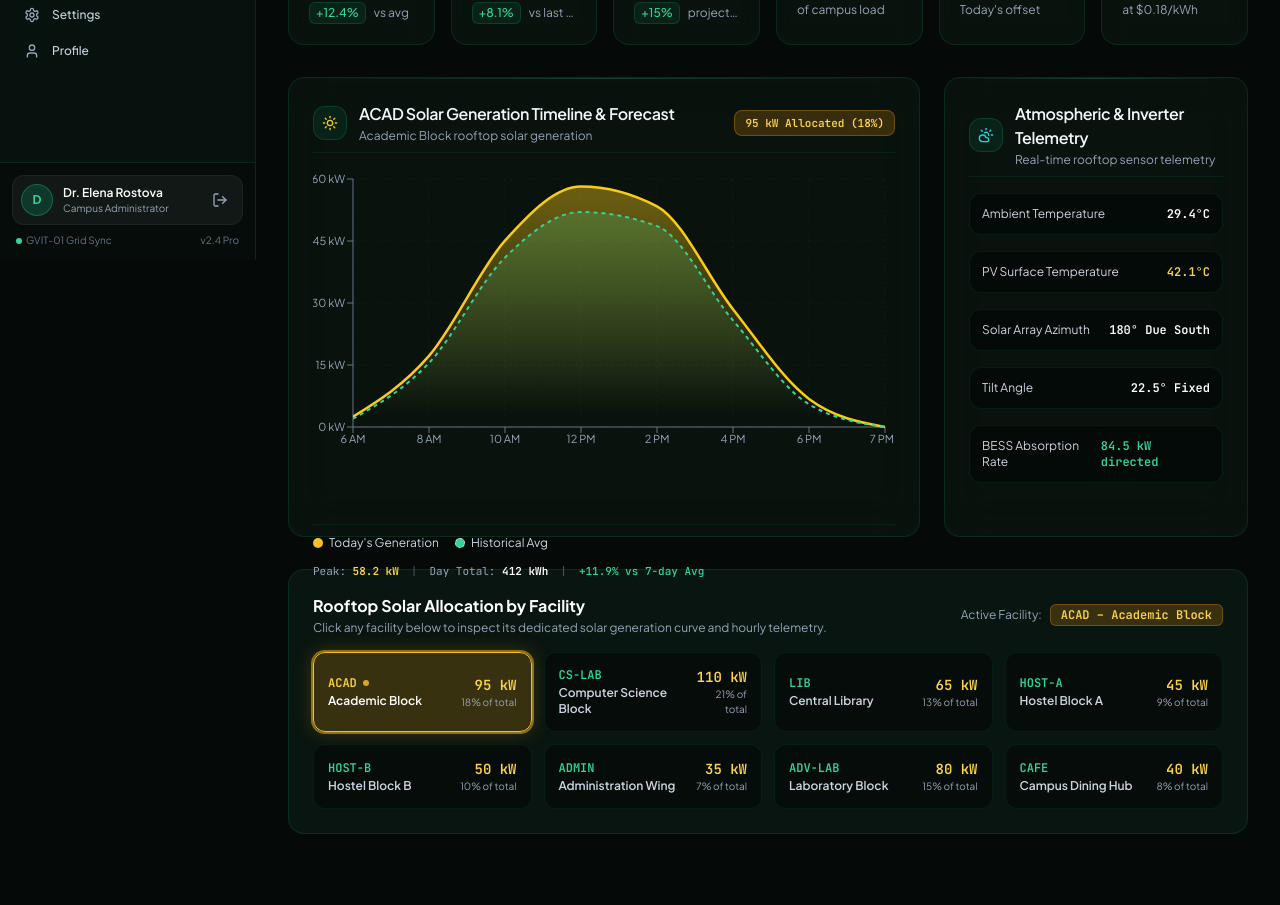
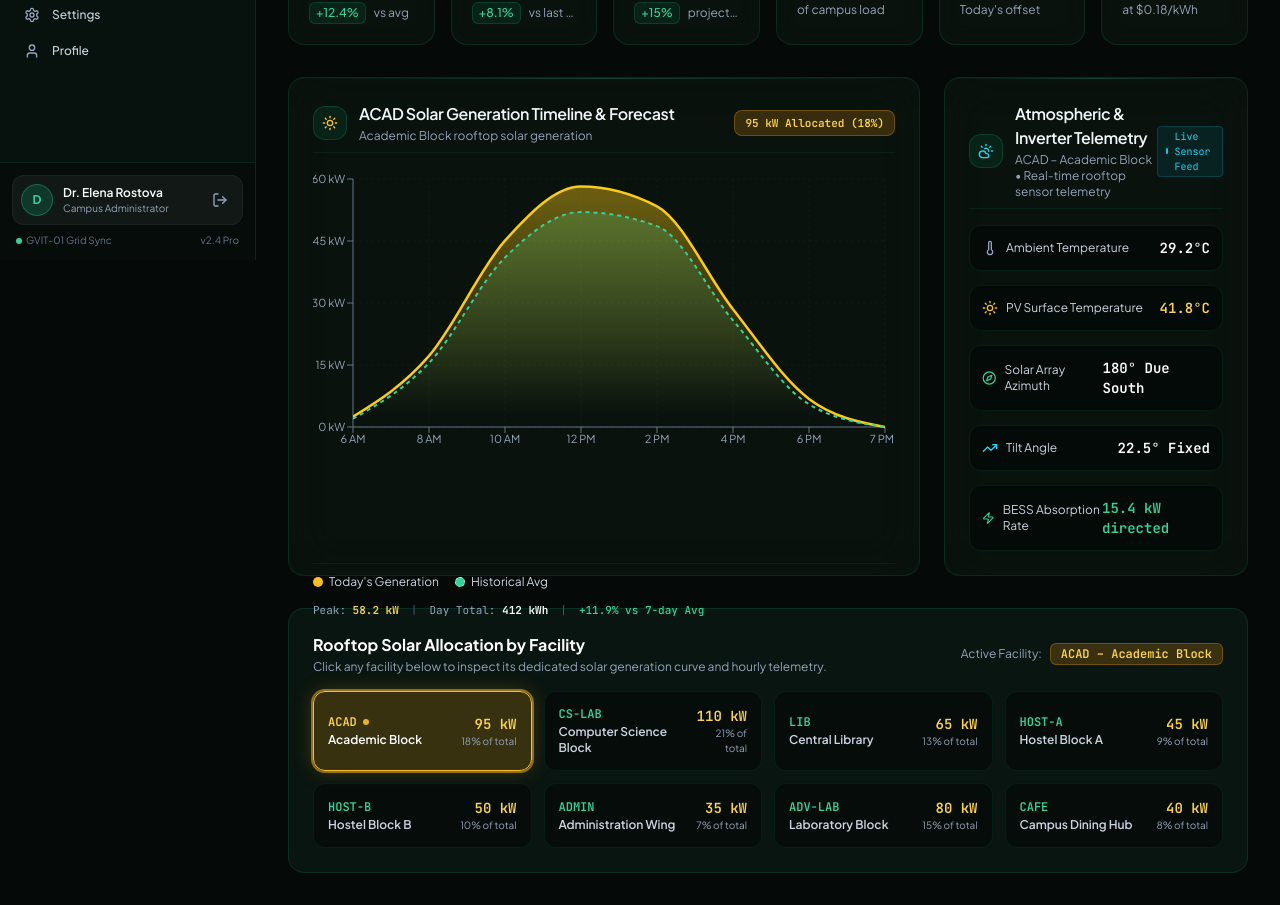
Before and after one commit to Nithyasree-ai/Ecoflux, a React (Vite) app: page /solar in a window 1280 px wide. Shown: the part 540-1445 px from the top of the page. Before the commit the page ends 1406 px from the top, so only its background shows below. Built offline with nearby package versions, Linux system fonts and the light colour scheme; no server answers.

Commit message:
Feat: dynamically connect Atmospheric & Inverter Telemetry panel to selected solar facility

```diff
--- a/src/data/campusData.ts
+++ b/src/data/campusData.ts
@@ -1,4 +1,4 @@
-import { Building, BatteryState, EnergyTelemetry, SolarTelemetry, OccupancyTelemetry, GreenBuildingScoreItem, AIRecommendation, BuildingDemandDistribution, FacilitySolarProfile } from '../types';
+import { Building, BatteryState, EnergyTelemetry, SolarTelemetry, OccupancyTelemetry, GreenBuildingScoreItem, AIRecommendation, BuildingDemandDistribution, FacilitySolarProfile, FacilityAtmosphericTelemetry } from '../types';
 
 export const INITIAL_BUILDINGS: Building[] = [
   {
@@ -382,6 +382,66 @@ export const solarData: Record<string, SolarTelemetry[]> = {
   CAFE: FACILITY_SOLAR_PROFILES['CAFE'].hourly
 };
 
+// Facility-specific Atmospheric & Inverter Telemetry
+export const telemetryData: Record<string, FacilityAtmosphericTelemetry> = {
+  ACAD: {
+    ambientTemperature: '29.2°C',
+    pvSurfaceTemperature: '41.8°C',
+    solarArrayAzimuth: '180° Due South',
+    tiltAngle: '22.5° Fixed',
+    bessAbsorptionRate: '15.4 kW directed'
+  },
+  'CS-LAB': {
+    ambientTemperature: '28.5°C',
+    pvSurfaceTemperature: '43.2°C',
+    solarArrayAzimuth: '175° South-Southeast',
+    tiltAngle: '20.0° Optimized',
+    bessAbsorptionRate: '18.2 kW directed'
+  },
+  LIB: {
+    ambientTemperature: '29.0°C',
+    pvSurfaceTemperature: '40.4°C',
+    solarArrayAzimuth: '185° South-Southwest',
+    tiltAngle: '22.0° Fixed',
+    bessAbsorptionRate: '10.8 kW directed'
+  },
+  'HOST-A': {
+    ambientTemperature: '30.1°C',
+    pvSurfaceTemperature: '44.0°C',
+    solarArrayAzimuth: '170° South-Southeast',
+    tiltAngle: '25.0° High-Tilt',
+    bessAbsorptionRate: '7.2 kW directed'
+  },
+  'HOST-B': {
+    ambientTemperature: '29.8°C',
+    pvSurfaceTemperature: '43.5°C',
+    solarArrayAzimuth: '172° South-Southeast',
+    tiltAngle: '24.5° Fixed',
+    bessAbsorptionRate: '8.1 kW directed'
+  },
+  ADMIN: {
+    ambientTemperature: '28.9°C',
+    pvSurfaceTemperature: '39.8°C',
+    solarArrayAzimuth: '180° Due South',
+    tiltAngle: '21.0° Low-Profile',
+    bessAbsorptionRate: '5.6 kW directed'
+  },
+  'ADV-LAB': {
+    ambientTemperature: '27.9°C',
+    pvSurfaceTemperature: '42.6°C',
+    solarArrayAzimuth: '178° Due South',
+    tiltAngle: '23.0° Fixed',
+    bessAbsorptionRate: '13.0 kW directed'
+  },
+  CAFE: {
+    ambientTemperature: '30.4°C',
+    pvSurfaceTemperature: '44.8°C',
+    solarArrayAzimuth: '182° South-Southwest',
+    tiltAngle: '19.5° Low-Pitch',
+    bessAbsorptionRate: '6.2 kW directed'
+  }
+};
+
 export const INITIAL_RECOMMENDATIONS: AIRecommendation[] = [
   {
     id: 'rec-01',
--- a/src/pages/SolarGenerationPage.tsx
+++ b/src/pages/SolarGenerationPage.tsx
@@ -3,7 +3,7 @@ import { useEcoFlux } from '../lib/dataStore';
 import { BentoCard } from '../components/common/BentoCard';
 import { MetricBadge } from '../components/common/MetricBadge';
 import { SolarGenerationChart } from '../components/charts/SolarGenerationChart';
-import { FACILITY_SOLAR_PROFILES } from '../data/campusData';
+import { FACILITY_SOLAR_PROFILES, telemetryData } from '../data/campusData';
 import {
   Sun,
   CloudSun,
@@ -22,8 +22,9 @@ export const SolarGenerationPage: React.FC = () => {
   // Selected facility state - defaults to ACAD on dashboard load
   const [selectedFacility, setSelectedFacility] = useState<string>('ACAD');
 
-  // Active facility profile and structured facility list
+  // Active facility profile, telemetry, and structured facility list
   const activeFacility = FACILITY_SOLAR_PROFILES[selectedFacility] || FACILITY_SOLAR_PROFILES['ACAD'];
+  const activeTelemetry = telemetryData[selectedFacility] || telemetryData['ACAD'];
   const facilityList = Object.values(FACILITY_SOLAR_PROFILES);
   const totalSolarInstalled = buildings.reduce((acc, b) => acc + b.solarInstalledKw, 0);
 
@@ -123,32 +124,67 @@ export const SolarGenerationPage: React.FC = () => {
           <SolarGenerationChart facilityCode={selectedFacility} />
         </BentoCard>
 
-        {/* Weather & PV Diagnostics Card */}
+        {/* Weather & PV Diagnostics Card Connected to Selected Facility */}
         <BentoCard
           title="Atmospheric & Inverter Telemetry"
-          subtitle="Real-time rooftop sensor telemetry"
+          subtitle={`${activeFacility.facilityCode} – ${activeFacility.facilityName} • Real-time rooftop sensor telemetry`}
           icon={<CloudSun className="w-4 h-4 text-cyan-400" />}
+          action={
+            <span className="flex items-center gap-1.5 text-[10px] text-cyan-400 font-mono px-2 py-0.5 rounded bg-cyan-500/10 border border-cyan-500/20">
+              <span className="w-1.5 h-1.5 rounded-full bg-cyan-400 animate-pulse" />
+              Live Sensor Feed
+            </span>
+          }
         >
-          <div className="space-y-4 text-xs">
-            <div className="flex items-center justify-between p-3 rounded-xl bg-black/40 border border-emerald-500/10">
-              <span className="text-slate-300">Ambient Temperature</span>
-              <span className="font-mono font-bold text-white">29.4°C</span>
+          <div className="space-y-3.5 text-xs" data-testid={`telemetry-panel-${selectedFacility.toLowerCase()}`}>
+            <div className="flex items-center justify-between p-3 rounded-xl bg-black/40 border border-emerald-500/10 transition-all hover:border-cyan-500/30">
+              <div className="flex items-center gap-2">
+                <Thermometer className="w-4 h-4 text-slate-400" />
+                <span className="text-slate-300">Ambient Temperature</span>
+              </div>
+              <span className="font-mono font-bold text-white text-sm">
+                {activeTelemetry.ambientTemperature}
+              </span>
             </div>
-            <div className="flex items-center justify-between p-3 rounded-xl bg-black/40 border border-emerald-500/10">
-              <span className="text-slate-300">PV Surface Temperature</span>
-              <span className="font-mono font-bold text-amber-300">42.1°C</span>
+
+            <div className="flex items-center justify-between p-3 rounded-xl bg-black/40 border border-emerald-500/10 transition-all hover:border-amber-500/30">
+              <div className="flex items-center gap-2">
+                <Sun className="w-4 h-4 text-amber-400" />
+                <span className="text-slate-300">PV Surface Temperature</span>
+              </div>
+              <span className="font-mono font-bold text-amber-300 text-sm">
+                {activeTelemetry.pvSurfaceTemperature}
+              </span>
             </div>
-            <div className="flex items-center justify-between p-3 rounded-xl bg-black/40 border border-emerald-500/10">
-              <span className="text-slate-300">Solar Array Azimuth</span>
-              <span className="font-mono font-bold text-white">180° Due South</span>
+
+            <div className="flex items-center justify-between p-3 rounded-xl bg-black/40 border border-emerald-500/10 transition-all hover:border-emerald-500/30">
+              <div className="flex items-center gap-2">
+                <Compass className="w-4 h-4 text-emerald-400" />
+                <span className="text-slate-300">Solar Array Azimuth</span>
+              </div>
+              <span className="font-mono font-bold text-white text-sm">
+                {activeTelemetry.solarArrayAzimuth}
+              </span>
             </div>
-            <div className="flex items-center justify-between p-3 rounded-xl bg-black/40 border border-emerald-500/10">
-              <span className="text-slate-300">Tilt Angle</span>
-              <span className="font-mono font-bold text-white">22.5° Fixed</span>
+
+            <div className="flex items-center justify-between p-3 rounded-xl bg-black/40 border border-emerald-500/10 transition-all hover:border-cyan-500/30">
+              <div className="flex items-center gap-2">
+                <TrendingUp className="w-4 h-4 text-cyan-400" />
+                <span className="text-slate-300">Tilt Angle</span>
+              </div>
+              <span className="font-mono font-bold text-white text-sm">
+                {activeTelemetry.tiltAngle}
+              </span>
             </div>
-            <div className="flex items-center justify-between p-3 rounded-xl bg-black/40 border border-emerald-500/10">
-              <span className="text-slate-300">BESS Absorption Rate</span>
-              <span className="font-mono font-bold text-emerald-400">84.5 kW directed</span>
+
+            <div className="flex items-center justify-between p-3 rounded-xl bg-black/40 border border-emerald-500/10 transition-all hover:border-emerald-400/40">
+              <div className="flex items-center gap-2">
+                <Zap className="w-4 h-4 text-emerald-400" />
+                <span className="text-slate-300">BESS Absorption Rate</span>
+              </div>
+              <span className="font-mono font-bold text-emerald-400 text-sm">
+                {activeTelemetry.bessAbsorptionRate}
+              </span>
             </div>
           </div>
         </BentoCard>
```
Also changed, not shown: src/types/index.ts (+8 -0 lines).
